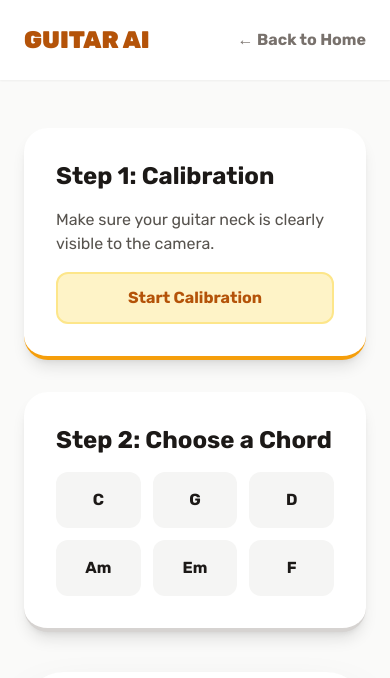
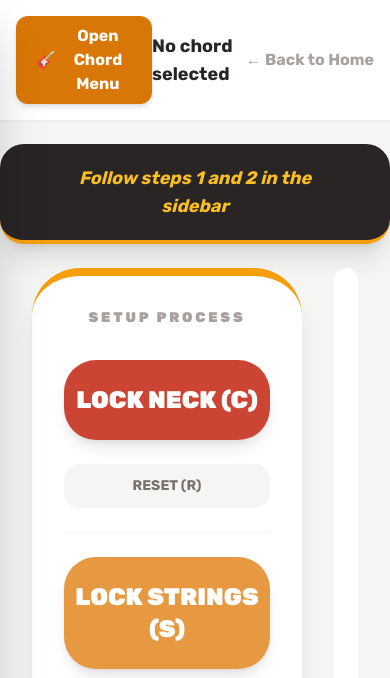
Before and after one commit to nudelMiss/Guitar_Chords_Learning, a Flask app: page /chords-training in a window 390 px wide. Shown: the top 678 px of the page. Run offline with Flask 3, Linux system fonts and the light colour scheme; some libraries are stand-ins or nearby versions; grey boxes are pictures that could not be loaded.

Commit message:
VERSION 2 @Yuvatt

```diff
--- a/app.py
+++ b/app.py
@@ -3,6 +3,7 @@ import cv2
 import threading
 
 from song_main import GuitarSystem
+import Chords
 
 app = Flask(__name__)
 
@@ -27,6 +28,14 @@ def index():
 @app.route('/chords-training')
 def chords_training():
     return render_template('chords-training.html')
+
+@app.route('/set_chord/<chord_name>')
+def set_chord(chord_name):
+    # This directly sets the chord in the guitar system
+    guitar.current_chord_name = chord_name.upper()
+    import Chords
+    guitar.current_chord_data = Chords.CHORD_LIBRARY.get(guitar.current_chord_name)
+    return "OK", 200
 
 @app.route('/song-practice')
 def song_practice():
--- a/song_main.py
+++ b/song_main.py
@@ -4,7 +4,6 @@ import string_and_frets as sf
 import time
 from songs_data import SONGS
 from hand_detector import HandDetector
-
 
 class GuitarSystem:
     def __init__(self):
--- a/templates/chords-training.html
+++ b/templates/chords-training.html
@@ -3,103 +3,169 @@
 <head>
     <meta charset="UTF-8">
     <meta name="viewport" content="width=device-width, initial-scale=1.0">
-    <title>Chord Training - AI Guitar</title>
+    <title>Chord Training - Guitar</title>
     <script src="https://cdn.tailwindcss.com"></script>
     <link href="https://fonts.googleapis.com/css2?family=Rubik:wght@400;700;900&display=swap" rel="stylesheet">
-    <style>body { font-family: 'Rubik', sans-serif; }</style>
+    <style>
+        body { font-family: 'Rubik', sans-serif; overflow: hidden; }
+        .sidebar-transition { transition: transform 0.3s ease-in-out; }
+        .sidebar-hidden { transform: translateX(-100%); }
+    </style>
 </head>
-<body class="bg-stone-50 text-stone-900 min-h-screen">
+<body class="bg-stone-100 h-screen flex flex-col">
 
-    <nav class="p-6 flex justify-between items-center bg-white shadow-sm">
-        <h1 class="text-2xl font-black text-amber-700">GUITAR AI</h1>
-        <a href="index.html" class="text-stone-500 hover:text-stone-800 font-bold">← Back to Home</a>
-    </nav>
-
-    <main class="max-w-[1800px] mx-auto px-6 py-12 grid md:grid-cols-[0.9fr_1.4fr] gap-10 items-start">
-        <div class="space-y-8">
-            <section class="bg-white p-8 rounded-3xl shadow-lg border-b-4 border-amber-500">
-                <h2 class="text-2xl font-bold mb-4">Step 1: Calibration</h2>
-                <p class="text-stone-600 mb-4">Make sure your guitar neck is clearly visible to the camera.</p>
-                <button onclick="startCalibration()" class="w-full py-3 bg-amber-100 text-amber-700 rounded-xl font-bold border-2 border-amber-200 hover:bg-amber-200 transition-all">
-                    Start Calibration
-                </button>
-            </section>
-
-            <section class="bg-white p-8 rounded-3xl shadow-lg border-b-4 border-stone-300">
-                <h2 class="text-2xl font-bold mb-4">Step 2: Choose a Chord</h2>
-                <div class="grid grid-cols-3 gap-3">
-                    <button class="chord-btn p-4 bg-stone-100 rounded-xl font-bold hover:bg-amber-500 hover:text-white transition-all">C</button>
-                    <button class="chord-btn p-4 bg-stone-100 rounded-xl font-bold hover:bg-amber-500 hover:text-white transition-all">G</button>
-                    <button class="chord-btn p-4 bg-stone-100 rounded-xl font-bold hover:bg-amber-500 hover:text-white transition-all">D</button>
-                    <button class="chord-btn p-4 bg-stone-100 rounded-xl font-bold hover:bg-amber-500 hover:text-white transition-all">Am</button>
-                    <button class="chord-btn p-4 bg-stone-100 rounded-xl font-bold hover:bg-amber-500 hover:text-white transition-all">Em</button>
-                    <button class="chord-btn p-4 bg-stone-100 rounded-xl font-bold hover:bg-amber-500 hover:text-white transition-all">F</button>
-                </div>
-            </section>
+    <header class="bg-white p-4 shadow-sm flex justify-between items-center z-10">
+        <div class="w-64"> <button onclick="toggleSidebar()" id="chord-menu-btn" class="flex items-center gap-2 px-5 py-2 bg-amber-600 text-white rounded-xl font-bold hover:bg-amber-700 transition-all shadow-md">
+                <span>🎸</span> Open Chord Menu
+            </button>
         </div>
 
-        <div class="space-y-6">
-            <div class="relative bg-black rounded-[2.5rem] overflow-hidden shadow-2xl border-8 border-white h-[620px]">
-                <img id="camera-feed"
-                    src="{{ url_for('video_feed') }}"
-                    class="absolute inset-0 w-full h-full object-cover block"
-                    alt="Camera Feed">
+        <div id="active-chord-display" class="text-stone-800 font-bold text-lg">No chord selected</div>
 
-                <div id="camera-waiting"
-                    class="absolute inset-0 flex items-center justify-center pointer-events-none">
-                    <p class="text-white font-bold bg-black/40 px-6 py-2 rounded-full backdrop-blur-md">
-                        Waiting for camera...
-                    </p>
+        <div class="w-64 text-right">
+            <a href="/" class="text-stone-400 hover:text-stone-800 font-bold">← Back to Home</a>
+        </div>
+    </header>
+
+    <div class="py-6 flex justify-center">
+        <div id="instruction-banner" class="bg-stone-800 px-12 py-5 rounded-3xl border-b-4 border-amber-500 shadow-xl text-center max-w-2xl transition-all">
+            <p class="text-amber-400 font-bold text-lg italic">
+                Follow steps 1 and 2 in the sidebar
+            </p>
+        </div>
+    </div>
+
+    <div class="flex flex-1 px-8 pb-8 gap-8 min-h-0">
+
+        <aside class="w-80 flex flex-col gap-4">
+            <div class="bg-white p-8 rounded-[3rem] shadow-xl border-t-8 border-amber-500 h-full flex flex-col items-center">
+                <h4 id="sidebar-title" class="text-center font-black text-stone-400 uppercase text-sm tracking-[0.2em] mb-8">
+                    Setup Process
+                </h4>
+
+                <div id="setup-controls" class="w-full space-y-6">
+                    <button onclick="sendCmd('c')" class="w-full py-6 bg-[#CC4433] text-white rounded-[2rem] font-black text-2xl hover:brightness-110 transition-all shadow-lg active:scale-95 uppercase">
+                        LOCK NECK (C)
+                    </button>
+
+                    <button onclick="sendCmd('r')" class="w-full py-3 bg-stone-100 text-stone-500 rounded-2xl font-bold hover:bg-stone-200 transition-all text-sm uppercase">
+                        RESET (R)
+                    </button>
+
+                    <div class="h-px bg-stone-100 my-4"></div>
+
+                    <button onclick="sendCmd('s')" class="w-full py-6 bg-[#E69940] text-white rounded-[2rem] font-black text-2xl hover:brightness-110 transition-all shadow-lg active:scale-95 uppercase">
+                        LOCK STRINGS (S)
+                    </button>
+
+                    <button onclick="sendCmd('x')" class="w-full py-3 bg-stone-100 text-stone-500 rounded-2xl font-bold hover:bg-stone-200 transition-all text-sm uppercase">
+                        CLEAR (X)
+                    </button>
                 </div>
 
-                <div class="absolute top-6 right-6 bg-green-500 text-white px-6 py-3 rounded-2xl font-black text-xl shadow-lg animate-pulse hidden" id="feedback-ok">
-                    EXCELLENT!
+                <div id="training-info" class="hidden w-full flex-1 flex flex-col items-center justify-center">
+                    <div class="bg-white w-full rounded-3xl p-8 text-center border-2 border-amber-50 shadow-inner">
+                        <p class="text-xs font-black text-stone-400 uppercase tracking-widest mb-4">Target</p>
+                        <p id="current-chord-name" class="text-7xl font-black text-amber-600">-</p>
+                    </div>
+                </div>
+
+                <div class="mt-auto w-full pt-8">
+                    <button id="start-btn" onclick="startTraining()" disabled class="w-full py-7 bg-stone-300 text-white rounded-[2rem] font-black text-3xl cursor-not-allowed transition-all shadow-xl uppercase">
+                        START
+                    </button>
+                </div>
+            </div>
+        </aside>
+
+        <div class="flex-1 relative bg-black rounded-[4rem] overflow-hidden shadow-2xl border-[12px] border-white">
+            <img src="{{ url_for('video_feed') }}" class="w-full h-full object-cover" alt="Guitar Feed">
+
+            <div class="absolute bottom-8 left-8 flex flex-col gap-2">
+                <div id="status-neck" class="bg-black/40 backdrop-blur-md text-white px-5 py-2 rounded-full text-xs font-bold border border-white/20 uppercase italic">
+                    Neck: Ready to lock
+                </div>
+                <div id="status-strings" class="bg-black/40 backdrop-blur-md text-white px-5 py-2 rounded-full text-xs font-bold border border-white/20 uppercase italic">
+                    Strings: Waiting
                 </div>
             </div>
         </div>
-    </main>
+    </div>
+
+    <aside id="chord-sidebar" class="fixed top-0 left-0 h-full w-80 bg-white shadow-2xl z-50 sidebar-transition sidebar-hidden flex flex-col">
+        <div class="p-8 border-b flex justify-between items-center">
+            <h2 class="text-2xl font-black text-amber-600">CHORDS</h2>
+            <button onclick="toggleSidebar()" class="text-stone-300 hover:text-stone-900 text-3xl">&times;</button>
+        </div>
+        <div class="flex-1 overflow-y-auto p-4 grid grid-cols-2 gap-2" id="chord-list">
+            <button onclick="selectChord('C')" class="p-4 rounded-xl bg-stone-50 hover:bg-amber-100 font-bold text-xl">C</button>
+            <button onclick="selectChord('G')" class="p-4 rounded-xl bg-stone-50 hover:bg-amber-100 font-bold text-xl">G</button>
+            <button onclick="selectChord('D')" class="p-4 rounded-xl bg-stone-50 hover:bg-amber-100 font-bold text-xl">D</button>
+            <button onclick="selectChord('Am')" class="p-4 rounded-xl bg-stone-50 hover:bg-amber-100 font-bold text-xl">Am</button>
+            <button onclick="selectChord('Em')" class="p-4 rounded-xl bg-stone-50 hover:bg-amber-100 font-bold text-xl">Em</button>
+            <button onclick="selectChord('F')" class="p-4 rounded-xl bg-stone-50 hover:bg-amber-100 font-bold text-xl">F</button>
+        </div>
+    </aside>
+
+    <div id="overlay" onclick="toggleSidebar()" class="fixed inset-0 bg-black/50 z-40 hidden opacity-0 transition-opacity"></div>
 
     <script>
-        // Placeholder for calibration logic
-        function startCalibration() {
-            console.log("Calibration started...");
-            alert("Please hold your guitar still for 3 seconds.");
-        }
-    </script>
-    <script>
-        function sendCommand(key) {
-            fetch(`/send_command/${key}`).catch(err => console.error(err));
+        let isCalibrated = false;
+        let isTrainingMode = false;
+
+        function toggleSidebar() {
+            const sb = document.getElementById('chord-sidebar');
+            const ov = document.getElementById('overlay');
+            sb.classList.toggle('sidebar-hidden');
+            ov.classList.toggle('hidden');
+            setTimeout(() => ov.classList.toggle('opacity-0'), 10);
         }
 
-        function startCalibration() {
-            console.log("Calibration started...");
-            sendCommand('c');
-            setTimeout(() => sendCommand('s'), 1200);
+        function sendCmd(key) {
+            fetch(`/send_command/${key}`);
+            // Logic for visual status updates
+            if (key === 'c') document.getElementById('status-neck').innerText = "Neck: LOCKED";
+            if (key === 's') {
+                document.getElementById('status-strings').innerText = "Strings: CALIBRATED";
+                isCalibrated = true;
+                updateStartBtn();
+            }
+            if (key === 'r') location.reload();
         }
 
-        const cameraFeed = document.getElementById("camera-feed");
-        const waitingOverlay = document.getElementById("camera-waiting");
+        function updateStartBtn() {
+            const btn = document.getElementById('start-btn');
+            if (isCalibrated) {
+                btn.disabled = false;
+                btn.classList.replace('bg-stone-300', 'bg-green-600');
+                btn.classList.remove('cursor-not-allowed');
+            }
+        }
 
-        cameraFeed.addEventListener("load", () => {
-            if (waitingOverlay) {
-                waitingOverlay.style.display = "none";
-            }
-        });
+        function startTraining() {
+            isTrainingMode = true;
+            document.getElementById('setup-controls').classList.add('hidden');
+            document.getElementById('training-info').classList.remove('hidden');
+            document.getElementById('chord-menu-btn').classList.remove('hidden');
+            document.getElementById('instruction-banner').classList.add('opacity-0');
 
-        document.querySelectorAll(".chord-btn").forEach(btn => {
-            btn.addEventListener("click", () => {
-                const chord = btn.textContent.trim();
+            const btn = document.getElementById('start-btn');
+            btn.innerText = "RESET SETUP";
+            btn.onclick = () => location.reload();
+            btn.classList.replace('bg-green-600', 'bg-stone-800');
 
-                const chordOrder = ["Am", "C", "D", "E", "Em", "F", "G"];
-                fetch('/send_command/v').catch(err => console.error(err));
+            // Auto-open chord menu on start
+            toggleSidebar();
+        }
 
-                const currentIndex = chordOrder.indexOf(chord);
-                if (currentIndex === -1) return;
+        function selectChord(chord) {
+            document.getElementById('active-chord-display').innerText = "Practicing: " + chord;
+            document.getElementById('current-chord-name').innerText = chord;
 
-                fetch('/send_command/z').catch(err => console.error(err));
-                // optional: replace this later with a dedicated route for exact chord selection
-            });
-        });
+
+            fetch(`/set_chord/${chord}`).catch(err => console.error(err));
+            toggleSidebar();
+        }
     </script>
 </body>
 </html>
```
Also changed, not shown: camera.py (deleted, +0 -92 lines), 2 other files.
